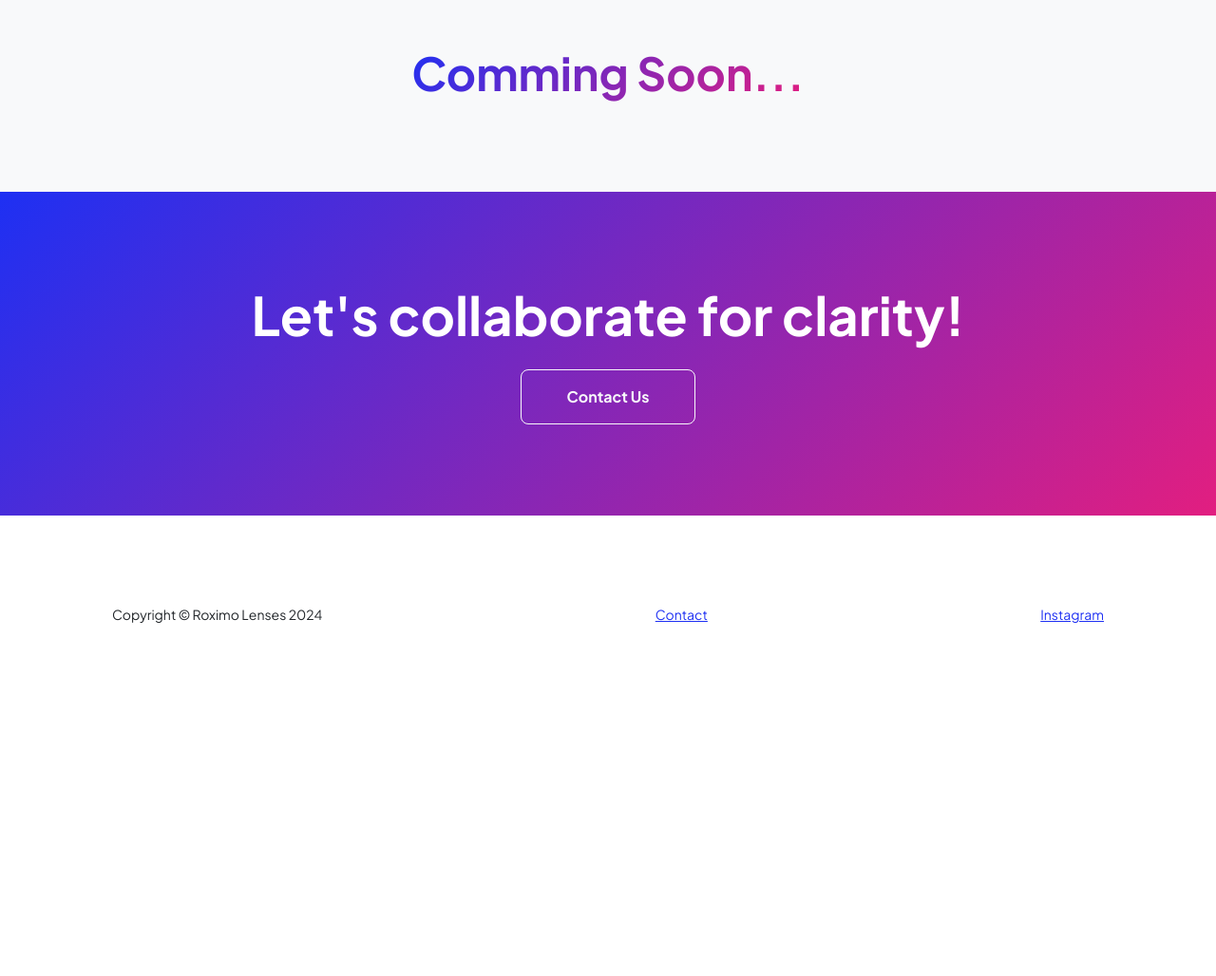
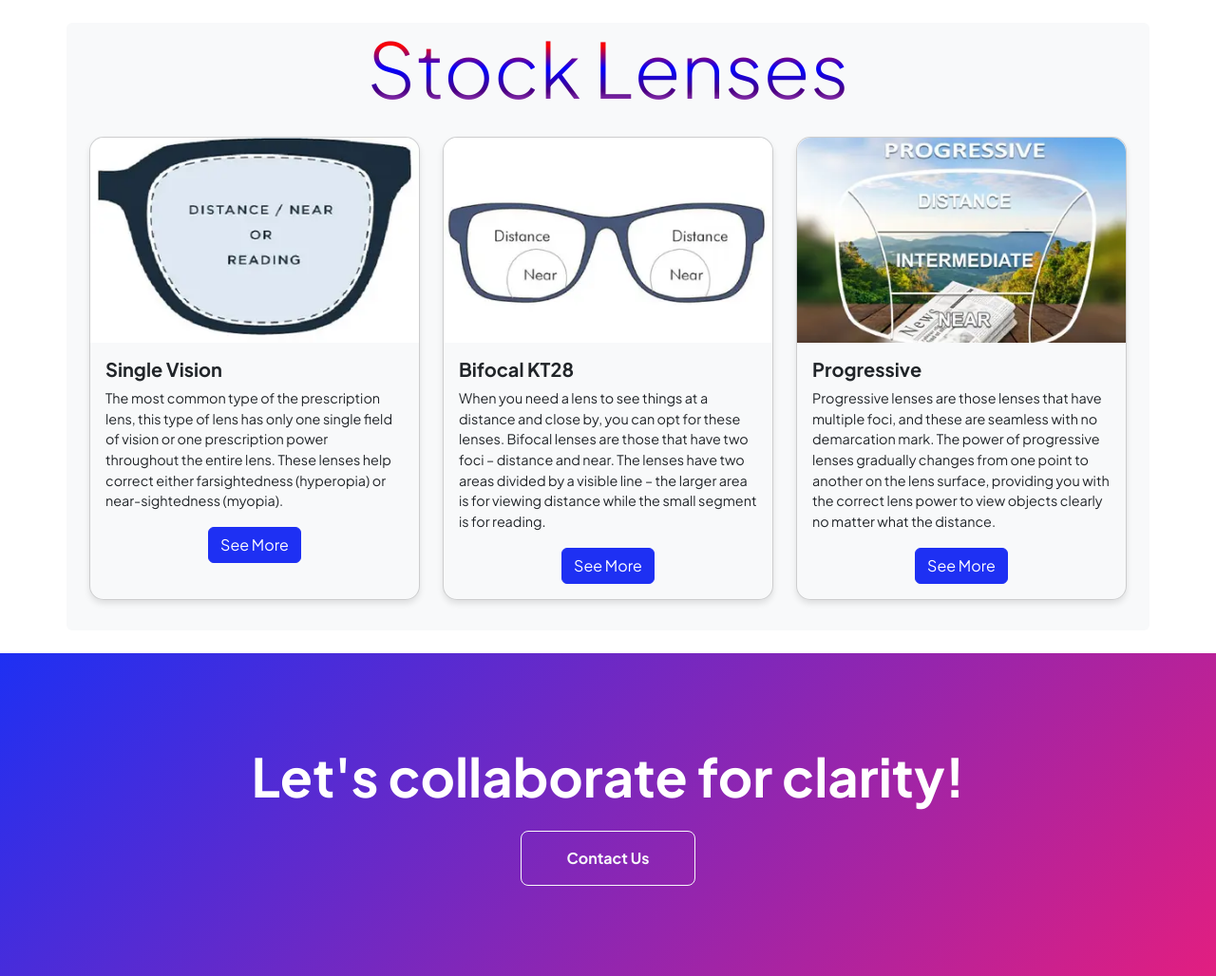
Before and after one commit to manish35809/RoximoDjango, a Django app: page /lenses/ in a window 1280 px wide. Shown: the part 117-1145 px from the top of the page at 95% size. Before the commit the page ends 774 px from the top, so only its background shows below. Run offline with Django 5.2, Linux system fonts and the light colour scheme; data comes from the database, SQL or seed files in the repository.

Commit message:
Lens Type Page Developed

```diff
--- a/core/home/models.py
+++ b/core/home/models.py
@@ -1,6 +1,7 @@
 from django.db import models
 
 class ContactMessage(models.Model):
+    id = models.AutoField(primary_key=True)
     name = models.CharField(max_length=100)
     email = models.EmailField()
     phone = models.CharField(max_length=20)
@@ -10,56 +11,65 @@ class ContactMessage(models.Model):
         return self.name
 
 class LensMaterial(models.Model):
+    id = models.AutoField(primary_key=True)
     name = models.CharField(max_length=100)
-    image = models.ImageField(upload_to='materials/')
+    image = models.ImageField(upload_to='static/assets/materials/')
     description = models.TextField()
 
     def __str__(self):
         return self.name
 
 class LensCoating(models.Model):
+    id = models.AutoField(primary_key=True)
     name = models.CharField(max_length=100)
-    photo = models.ImageField(upload_to='coatings/')
+    photo = models.ImageField(upload_to='static/assets/coatings/')
     description = models.TextField()
 
     def __str__(self):
         return self.name
 
 class LensIndex(models.Model):
+    id = models.AutoField(primary_key=True)
     index = models.CharField(max_length=10)
     description = models.TextField()
 
     def __str__(self):
         return self.index
 
-class LensFeatures(models.Model):
+class LensFeature(models.Model):
+    id = models.AutoField(primary_key=True)
     name = models.CharField(max_length=100)
-    image = models.ImageField(upload_to='features/')
+    image = models.ImageField(upload_to='static/assets/features/')
+    description = models.TextField()
+
+    def __str__(self):
+        return self.name
+
+class LensType(models.Model):
+    id = models.AutoField(primary_key=True)
+    name = models.CharField(max_length=100)
+    image = models.ImageField(upload_to='static/assets/lens_types/')
     description = models.TextField()
 
     def __str__(self):
         return self.name
 
 class StockLens(models.Model):
-    TYPE_CHOICES = (
-        ('SV', 'SV'),
-        ('KT', 'KT'),
-        ('Progressive', 'Progressive'),
-    )
-
-    type = models.CharField(max_length=20, choices=TYPE_CHOICES)
+    id = models.AutoField(primary_key=True)
+    type = models.ForeignKey(LensType, on_delete=models.CASCADE)
     brand_name = models.CharField(max_length=100)
     lens_index = models.ForeignKey(LensIndex, on_delete=models.CASCADE)
     lens_material = models.ForeignKey(LensMaterial, on_delete=models.CASCADE)
     lens_coating = models.ForeignKey(LensCoating, on_delete=models.CASCADE)
-    image = models.ImageField(upload_to='stock_lenses/')
+    image = models.ImageField(upload_to='static/assets/stock_lenses/')
     description = models.TextField()
-    features = models.ManyToManyField(LensFeatures)
+    features = models.ManyToManyField(LensFeature)
 
     def __str__(self):
         return f"{self.brand_name} - {self.type}"
 
 class PowerRange(models.Model):
+    id = models.AutoField(primary_key=True)
     lens_id = models.ForeignKey(StockLens, on_delete=models.CASCADE)
     DIA = models.CharField(max_length=20)
     power_range = models.CharField(max_length=50)
--- /dev/null
+++ b/core/home/templates/components/heading.html
@@ -0,0 +1,9 @@
+<style>
+    .multi-color {
+        background: -webkit-linear-gradient(purple, red, blue, indigo, violet);
+        -webkit-background-clip: text;
+        -webkit-text-fill-color: transparent;
+    }
+</style>
+
+<h1 class="display-1 multi-color text-center mt-4">{{ text }}</h1>
--- a/core/home/templates/index.html
+++ b/core/home/templates/index.html
@@ -43,12 +43,12 @@
             >
               <a
                 class="btn btn-primary btn-lg px-5 py-3 me-sm-3 fs-6 fw-bolder"
-                href="resume.html"
+                href="aboutus.html"
                 >About Us</a
               >
               <a
                 class="btn btn-outline-dark btn-lg px-5 py-3 fs-6 fw-bolder"
-                href="projects.html"
+                href="lenses.html"
                 >Lenses</a
               >
             </div>
@@ -61,7 +61,7 @@
             <div class="profile bg-gradient-primary-to-secondary">
               <!-- TIP: For best results, use a photo with a transparent background like the demo example below-->
               <!-- Watch a tutorial on how to do this on YouTube (link)-->
-              <img class="profile-img" src="{% static 'assets/profile.png' %}" alt="..." />
+              <img class="profile-img" src="{% static 'assets/profile.png' %}" alt="Roximo Model Image" />
               <div class="dots-1">
                 <!-- SVG Dots-->
                 <svg
--- a/core/home/templates/lenses.html
+++ b/core/home/templates/lenses.html
@@ -1,4 +1,6 @@
 {% extends 'base.html' %}
+
+{% load static %}
 
 {% block title %}Lenses{% endblock %}
 
@@ -13,14 +15,64 @@
 {% endblock %}
 
 {% block start %}
-<!-- Projects Section-->
-<section class="py-5 bg-light">
-    <div class="container px-5 mb-5">
-        <div class="text-center mb-5">
-            <h1 class="display-5 fw-bolder mb-0"><span class="text-gradient d-inline">Comming Soon...</span></h1>
+<style>
+    .card {
+      background: rgba(255,  255,  255,  0.1);
+      border-radius:  15px;
+      box-shadow:  0  4px  6px rgba(0,  0,  0,  0.1);
+      transition: transform  0.3s ease-in-out;
+    }
+
+    .card:hover {
+      transform: scale(1.05);
+    }
+
+    .card-img-top {
+      border-top-left-radius:  15px;
+      border-top-right-radius:  15px;
+    }
+
+    .card-body {
+      padding:  1rem;
+    }
+
+    .card-title {
+      font-weight: bold;
+      margin-bottom:  0.5rem;
+    }
+
+    .card-text {
+      font-size:  0.9rem;
+    }
+
+</style>
+
+<div class="bg-light container pb-2 rounded px-4 mb-4">
+
+    {% include 'components/heading.html' with text="Stock Lenses" %}
+
+    <div class="my-4">
+        <div class="row row-cols-1 row-cols-md-3 g-4">
+          {% for lensType in lensTypesData %}
+            <div class="col">
+              <div class="card h-100">
+                <img src="{% static lensType.image.url|slice:'7:' %}" class="card-img-top" alt="{{lensType.name}}">
+                <div class="card-body">
+                  <h5 class="card-title">{{lensType.name}}</h5>
+                  <p class="card-text">{{lensType.description}}</p>
+                  <div class="d-flex justify-content-center mt-3">
+                    <a href="/lenses/{{lensType.id}}" class="btn btn-primary see-more">See More</a>
+                  </div>
+                </div>
+              </div>
+            </div>
+          {% endfor %}
         </div>
-    </div>
-</section>
+      </div>
+
+</div>
+
+
 <!-- Call to action section-->
 <section class="py-5 bg-gradient-primary-to-secondary text-white">
     <div class="container px-5 my-5">
--- a/core/home/urls.py
+++ b/core/home/urls.py
@@ -7,5 +7,6 @@ urlpatterns = [
     path('', home, name='home'),
     path('aboutus/', aboutus, name="aboutus"),
     path('lenses/', lenses, name="lenses"),
-    path('contact/', contact, name="contact")
+    path('contact/', contact, name="contact"),
+    path('lenses/<str:lens_type_id>/', lenses_list, name='lenses_list'),
 ]
--- a/core/home/views.py
+++ b/core/home/views.py
@@ -1,5 +1,5 @@
 from django.shortcuts import render
-from .models import ContactMessage
+from .models import ContactMessage, LensType
 
 navLinksData = [
             {
@@ -49,9 +49,6 @@ def aboutus(req):
     ]
 
     return render(req, "aboutus.html", context={ 'navlinks': navLinksData, 'lensCollections': lensCollectionData, 'cotingDatas': coatingData })
-
-def lenses(req):
-    return render(req, "lenses.html", context={'navlinks': navLinksData})
 
 def contact(req):
 
@@ -115,3 +112,17 @@ def contact(req):
                     'message': 'You Message Submitted Successfully.'
                 })
                 return render(req, "contact.html", {'navlinks': navLinksData, "popups": popupMessage})
+
+
+def lenses(req):
+    lensTypesData = LensType.objects.all()
+
+    print(lensTypesData)
+
+    context={'navlinks': navLinksData, 'lensTypesData': lensTypesData}
+
+    return render(req, "lenses.html", context=context)
+
+def lenses_list(req, lens_type_id):
+    print(lens_type_id)
+    return render(req, "lensList.html", {'navlinks': navLinksData, 'id': lens_type_id })
```
Also changed, not shown: core/home/admin.py (+6 -2 lines), core/home/templates/components/lensCard.html (added, +21 -0 lines), core/home/templates/lensList.html (added, +28 -0 lines), core/coatings/Untitled_design.jpg (deleted), core/db.sqlite3, core/features/Untitled_design_3.jpg (deleted), core/home/migrations/0003_lenstypes_alter_contactmessage_id_and_more.py (added), core/home/migrations/0004_rename_lensfeatures_lensfeature_and_more.py (added), core/materials/Untitled_design_1.jpg (deleted), core/static/assets/lens_types/kt.webp (added), core/static/assets/lens_types/pro.webp (added), core/static/assets/lens_types/sv.webp (added), core/stock_lenses/Untitled_design_2.jpg (deleted).
